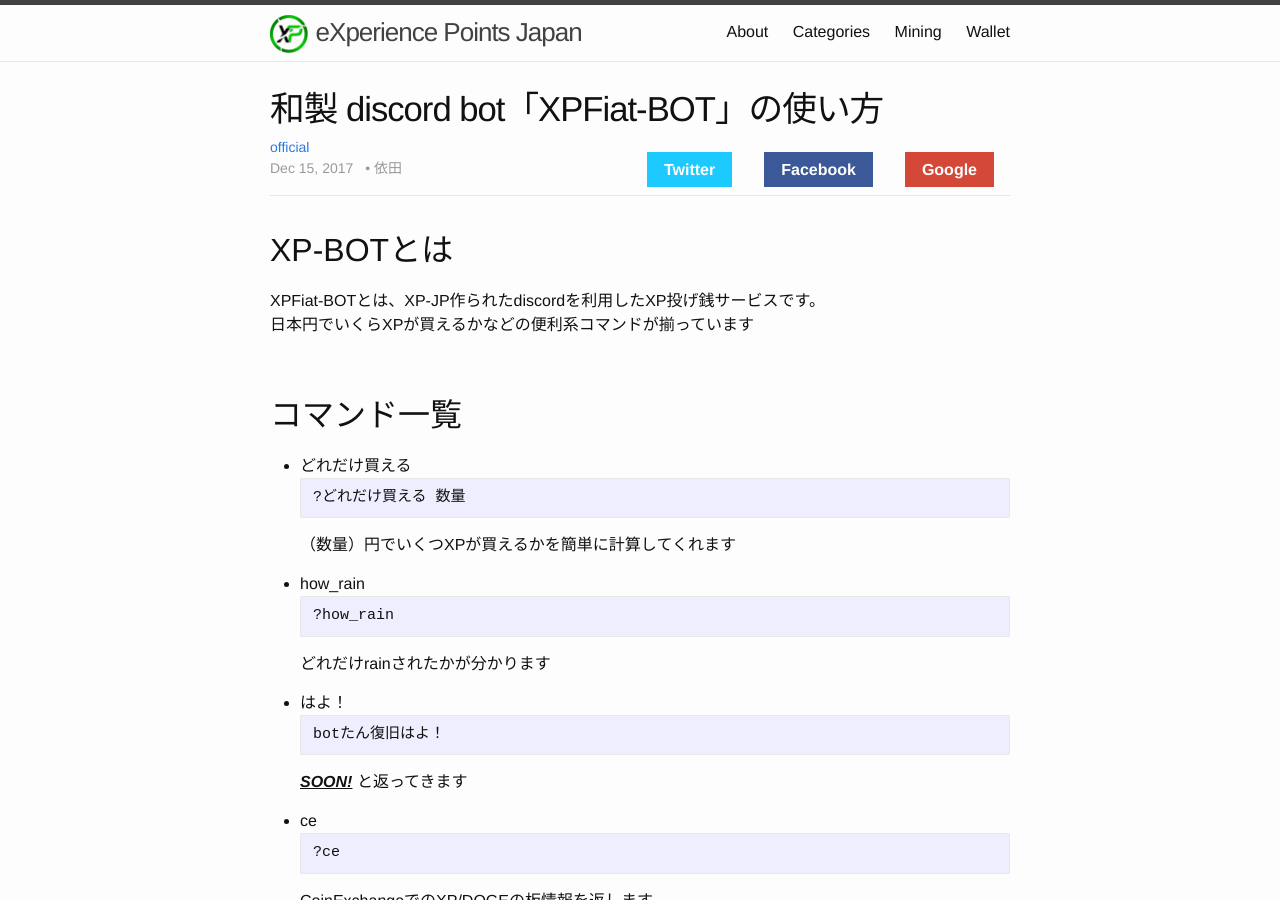
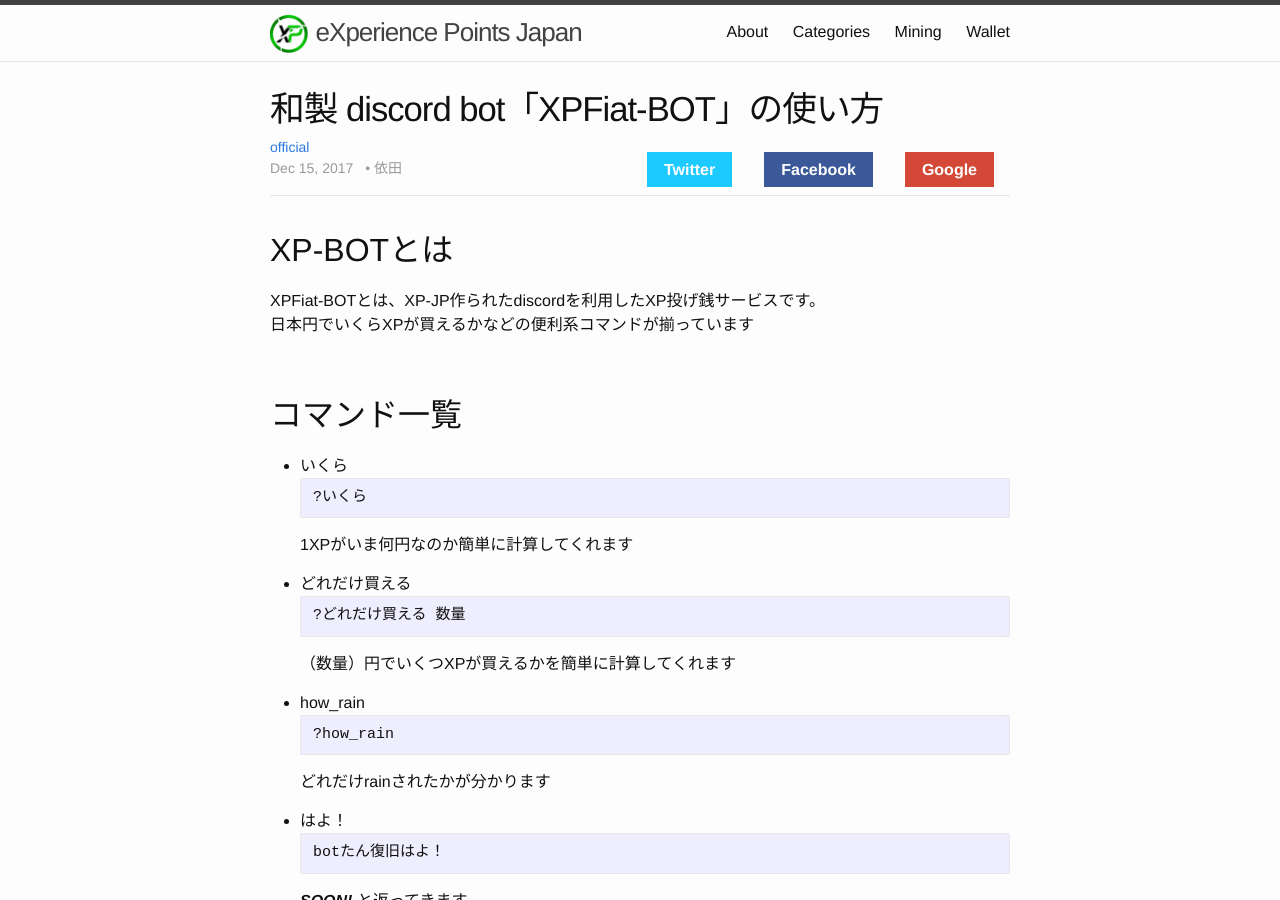
Before and after one commit to xpjp/xpjp.github.io, a Jekyll site: the page built from _posts/2017-12-16-discordXPFiatbot.markdown, in a window 1280 px wide and 900 px high. Built offline with Jekyll 4.4.1, drawn with Linux system fonts in a browser that asks for light colours.

Commit message:
[fix] いくら　を追加

````diff
--- a/_posts/2017-12-16-discordXPFiatbot.markdown
+++ b/_posts/2017-12-16-discordXPFiatbot.markdown
@@ -11,6 +11,12 @@
 
 <br>
 ## コマンド一覧
+
+- いくら
+```
+?いくら
+```
+1XPがいま何円なのか簡単に計算してくれます
 
 - どれだけ買える
 ```
````
